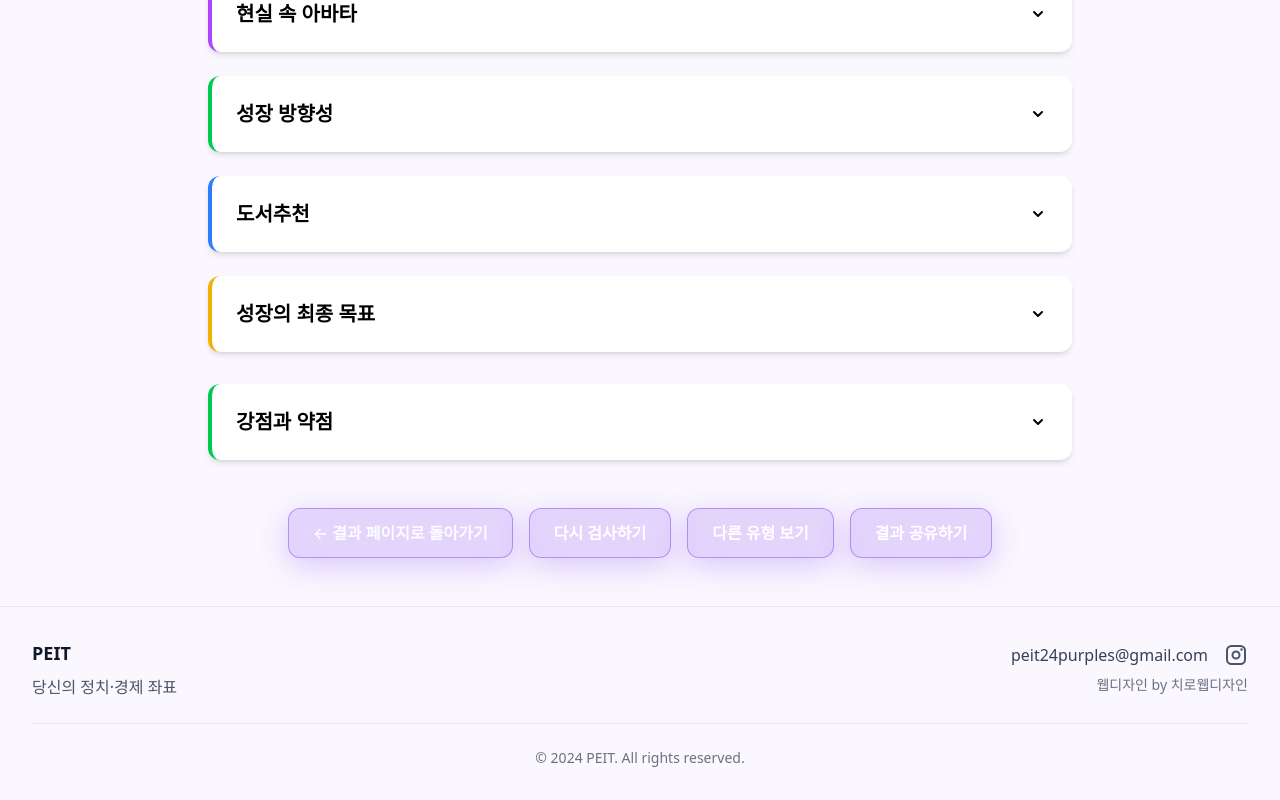
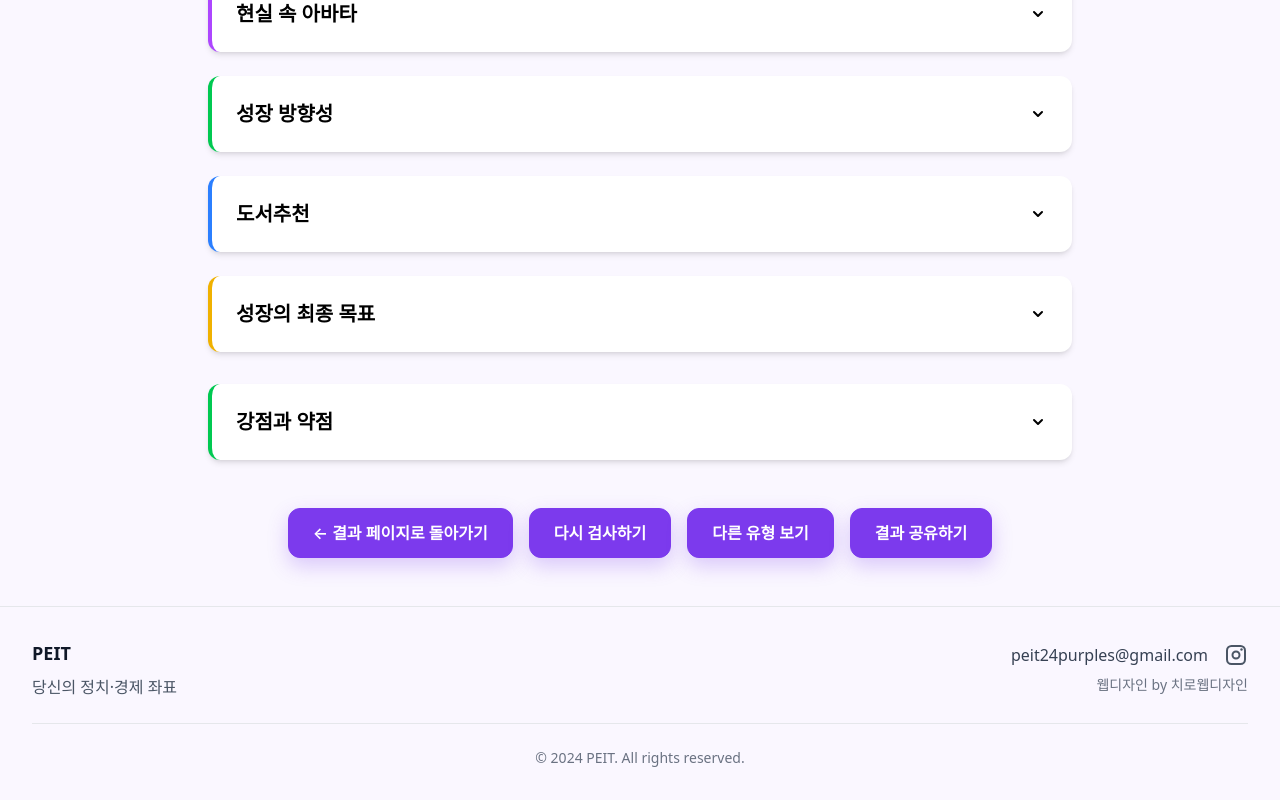
Before and after one commit to sin77812/PEIT, a Next.js app: page /result/IPAE in a window 1280 px wide. Shown: the part 1935-2735 px from the top of the page. Built offline with nearby package versions, Linux system fonts and the light colour scheme; a web font is replaced by a local one.

Commit message:
ui(result-cta): switch to solid purple buttons (no glass/blur); fill matches stroke; remove gradient/tint

```diff
--- a/app/globals.css
+++ b/app/globals.css
@@ -116,3 +116,21 @@ body {
   border: 1px solid rgba(124, 58, 237, 0.45);
   box-shadow: 0 8px 30px rgba(124, 58, 237, 0.25);
 }
+
+/* Disable glass blur when needed */
+.no-glass {
+  -webkit-backdrop-filter: none !important;
+  backdrop-filter: none !important;
+}
+
+/* Solid purple CTA button */
+.btn-purple {
+  background: #7C3AED; /* accent dark */
+  color: #fff !important;
+  border: 1px solid #7C3AED;
+  box-shadow: 0 8px 20px rgba(124, 58, 237, 0.25);
+}
+.btn-purple:hover {
+  background: #6D28D9; /* darker hover */
+  border-color: #6D28D9;
+}
--- a/components/ResultLandingClient.tsx
+++ b/components/ResultLandingClient.tsx
@@ -169,16 +169,16 @@ export default function ResultLandingClient() {
         </div>
 
         <div className="relative z-10 flex flex-col sm:flex-row gap-4 justify-center">
-          <ShareButton shareUrl={shareUrl} shareText={shareText} className="glass-purple text-white" />
+          <ShareButton shareUrl={shareUrl} shareText={shareText} className="no-glass btn-purple" />
 
           {resultData?.testType === 'political' && (
-            <Button href="/test?type=economic" variant="outline" className="glass-purple text-white border-accent/40">경제 테스트 하기</Button>
+            <Button href="/test?type=economic" variant="outline" className="no-glass btn-purple">경제 테스트 하기</Button>
           )}
           {resultData?.testType === 'economic' && (
-            <Button href="/test?type=political" variant="outline" className="glass-purple text-white border-accent/40">정치 테스트 하기</Button>
+            <Button href="/test?type=political" variant="outline" className="no-glass btn-purple">정치 테스트 하기</Button>
           )}
 
-          <Button href="/types" variant="secondary" className="glass-purple text-white">다른 유형 보기</Button>
+          <Button href="/types" variant="secondary" className="no-glass btn-purple">다른 유형 보기</Button>
 
           {/* Save card buttons */}
           {resultData?.political && resultData?.politicalData && politicalImage && (
@@ -188,7 +188,7 @@ export default function ResultLandingClient() {
               category="political"
               imageSrc={politicalImage}
               label={resultData?.testType === 'both' ? '정치 카드 저장' : '카드 저장하기'}
-              className="glass-purple text-white"
+              className="no-glass btn-purple"
             />
           )}
           {resultData?.economic && resultData?.economicData && economicImage && (
@@ -198,7 +198,7 @@ export default function ResultLandingClient() {
               category="economic"
               imageSrc={economicImage}
               label={resultData?.testType === 'both' ? '경제 카드 저장' : '카드 저장하기'}
-              className="glass-purple text-white"
+              className="no-glass btn-purple"
             />
           )}
         </div>
--- a/components/ResultPageClient.tsx
+++ b/components/ResultPageClient.tsx
@@ -680,18 +680,18 @@ export default function ResultPageClient({ type, showExpanded = false }: ResultP
 
         {/* 액션 버튼들 */}
         <div className="flex flex-col sm:flex-row gap-4 justify-center mt-12">
-          <Button href="/result" variant="secondary" className="glass-purple text-white">
+          <Button href="/result" variant="secondary" className="no-glass btn-purple">
             ← 결과 페이지로 돌아가기
           </Button>
-          <Button href="/test" variant="primary" className="glass-purple text-white">
+          <Button href="/test" variant="primary" className="no-glass btn-purple">
             다시 검사하기
           </Button>
           {otherType && (
-            <Button href={`/result/${otherType}`} variant="primary" className="glass-purple text-white">
+            <Button href={`/result/${otherType}`} variant="primary" className="no-glass btn-purple">
               {data.category === 'political' ? '경제' : '정치'} 성향 보기
             </Button>
           )}
-          <Button href="/types" variant="outline" className="glass-purple text-white border-accent/40">
+          <Button href="/types" variant="outline" className="no-glass btn-purple">
             다른 유형 보기
           </Button>
           <ShareButton
@@ -700,7 +700,7 @@ export default function ResultPageClient({ type, showExpanded = false }: ResultP
             type={type}
             name={data.name}
             category={data.category}
-            className="glass-purple text-white"
+            className="no-glass btn-purple"
           />
         </div>
       </div>
--- a/components/SaveCardButton.tsx
+++ b/components/SaveCardButton.tsx
@@ -80,7 +80,7 @@ export default function SaveCardButton({ typeCode, name, category, imageSrc, lab
   return (
     <button
       onClick={handleSave}
-      className={`px-6 py-3 glass hover:bg-white/25 hover:border-white/40 text-white font-semibold rounded-xl transition-all ${className}`}
+      className={`px-6 py-3 font-semibold rounded-xl transition-all ${className}`}
     >
       저장하기
     </button>
--- a/components/ShareButton.tsx
+++ b/components/ShareButton.tsx
@@ -72,7 +72,7 @@ ${shareUrl}
     <button
       onClick={handleShare}
       disabled={isSharing}
-      className={`px-6 py-3 glass hover:bg-white/25 hover:border-white/40 text-white font-semibold rounded-xl transition-all disabled:opacity-50 disabled:cursor-not-allowed ${className}`}
+      className={`px-6 py-3 font-semibold rounded-xl transition-all disabled:opacity-50 disabled:cursor-not-allowed ${className}`}
     >
       {isSharing ? '공유 중...' : '결과 공유하기'}
     </button>
--- a/components/SimpleResultView.tsx
+++ b/components/SimpleResultView.tsx
@@ -85,7 +85,7 @@ export default function SimpleResultView({ type, name, category }: SimpleResultV
           <Button
             href={`/result/${type}?detailed=true`}
             variant="primary"
-            className="w-full glass-purple text-white"
+            className="w-full no-glass btn-purple"
           >
             결과 자세히 보기
           </Button>
```
